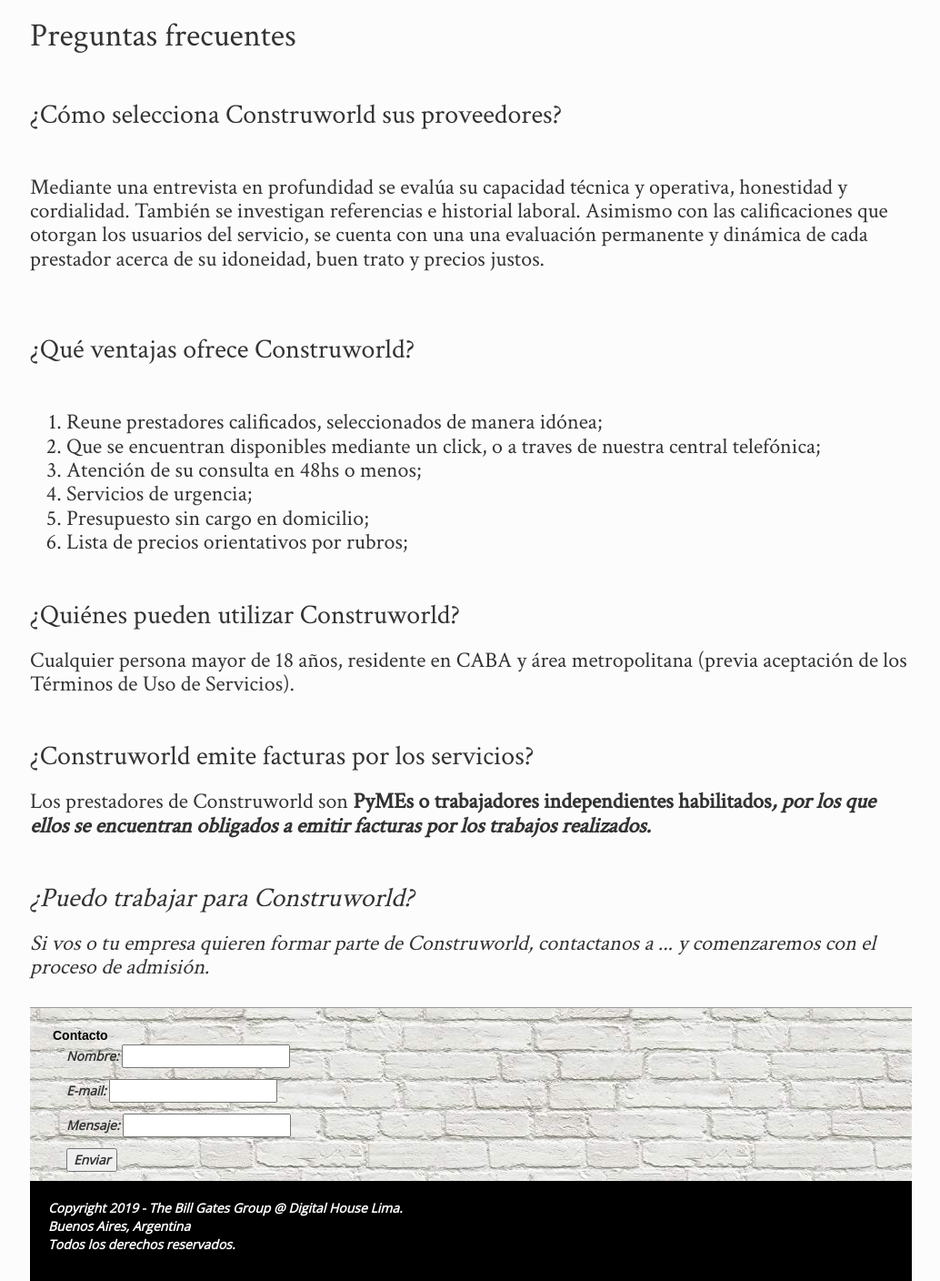
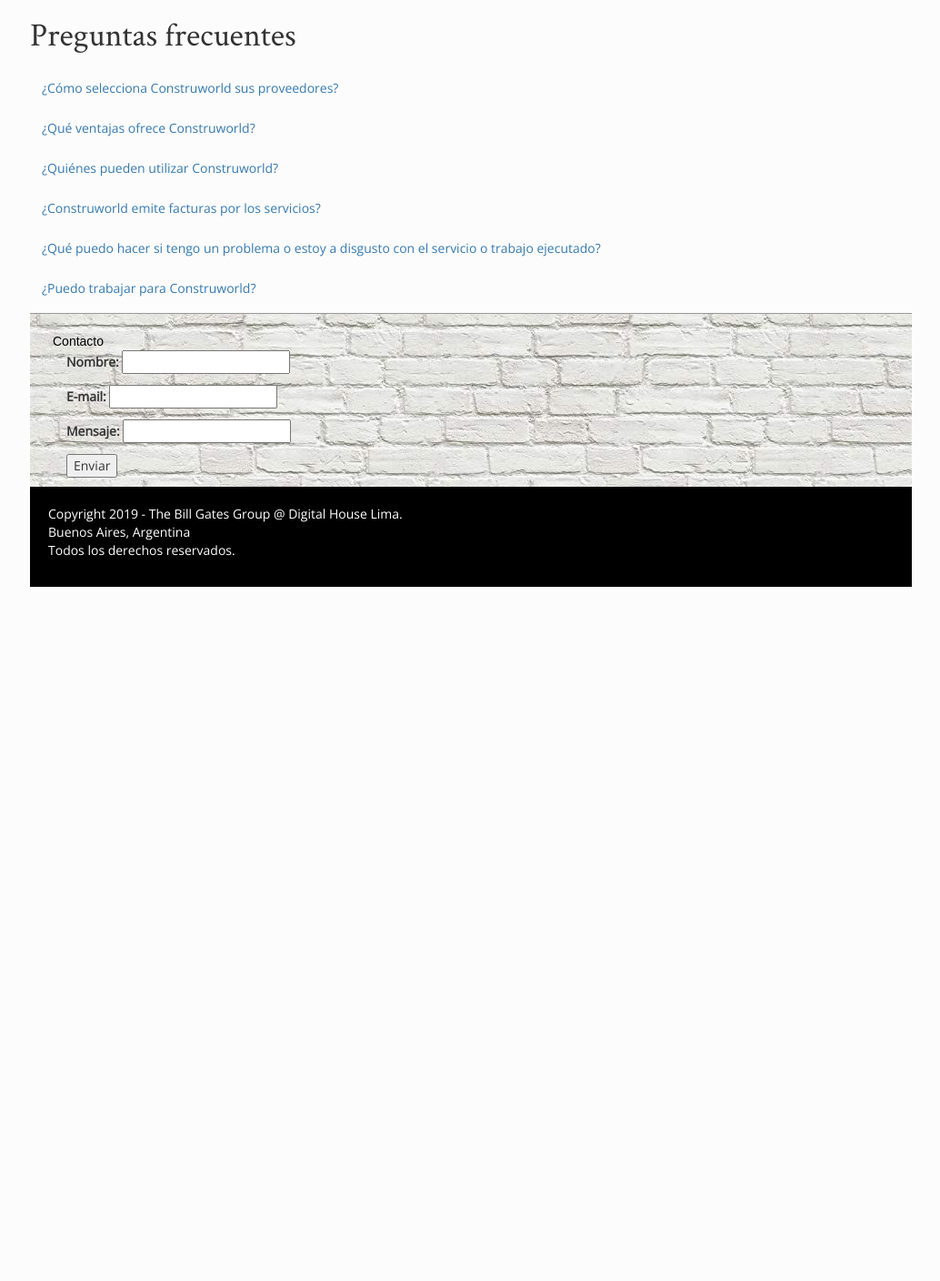
Before and after one commit to MinoLou/integrador, a PHP site: page /preguntas.php in a window 1280 px wide. Shown: the part 140-1548 px from the top of the page at 91% size, without its empty margins (122-1156 px from the left). After the commit the page ends 785 px from the top, so only its background shows below. Run offline with PHP 8.4, Linux system fonts and the light colour scheme.

Commit message:
Oficialicé el nuevo index y el preguntas de Lourdes

```diff
--- a/preguntas.php
+++ b/preguntas.php
@@ -1,13 +1,41 @@
 <?php require('header.php'); ?>
 
 <div> <!-- section hace bolonqui -->
-	  <h1>Preguntas frecuentes</h1></br>
-	  <h2>¿Cómo selecciona Construworld sus proveedores?</h2></br>
-		<h3>Mediante una entrevista en profundidad se evalúa su capacidad técnica y operativa, honestidad y cordialidad. También se investigan referencias e historial laboral.
-    Asimismo con las calificaciones que otorgan los usuarios del servicio, se cuenta con una una evaluación permanente y dinámica de cada prestador acerca de su idoneidad, buen trato y precios justos.</h3><br>
-    <br>
-    <h2>¿Qué ventajas ofrece Construworld?</h2><br>
-    <h3><ol>
+<h1>Preguntas frecuentes</h1>
+</div>
+		<div class="container">
+			<div class="row">
+				<div class="col-12">
+					<div class="accordion" id="accordionPreguntas">
+						<div class="card">
+							<div class="card-header">
+								<h5 class="mb-0">
+									<button class="btn btn-link collapsed" type="button" data-toggle="collapse" data-target="#collapseUno" aria-expanded="false" aria-controls="collapseUno">
+	 									¿Cómo selecciona Construworld sus proveedores?
+									 </button>
+								 </h5>
+								</div>
+
+						<div id="collapseUno" class="collapse" aria-labelledby="headingUno" data-parent="#accordionPreguntas">
+							<div class="card-body">
+								Mediante una entrevista en profundidad se evalúa su capacidad técnica y operativa, honestidad y cordialidad. También se investigan referencias e historial laboral.
+						    Asimismo con las calificaciones que otorgan los usuarios del servicio, se cuenta con una una evaluación permanente y dinámica de cada prestador acerca de su idoneidad, buen trato y precios justos.
+							</div>
+						</div>
+					</div>
+
+					<div class="card">
+						<div class="card-header">
+							<h5 class="mb-0">
+							<button class="btn btn-link collapsed" type="button" data-toggle="collapse" data-target="#collapseDos" aria-expanded="false" aria-controls="collapseDos">
+					    ¿Qué ventajas ofrece Construworld?
+							</button>
+						</h5>
+					</div>
+
+					<div id="collapseDos" class="collapse" aria-labelledby="headingDos" data-parent="#accordionPreguntas">
+						<div class="card-body">
+					    <ol>
 					      <li>Reune prestadores calificados, seleccionados de manera idónea;</li>
 					      <li>Que se encuentran disponibles mediante un click, o a traves de nuestra central telefónica;</li>
 					      <li>Atención de su consulta en 48hs o menos;</li>
@@ -15,17 +43,76 @@
 					      <li>Presupuesto sin cargo en domicilio;</li>
 					      <li>Lista de precios orientativos por rubros;</li>
     					</ol>
-    </h3>
-    <br>
-    <h2>¿Quiénes pueden utilizar Construworld?</h2>
-    <h3>Cualquier persona mayor de 18 años, residente en CABA y área metropolitana (previa aceptación de los Términos de Uso de Servicios).</h3>
-    <br>
-    <h2>¿Construworld emite facturas por los servicios?</h2>
-    <h3> Los prestadores de Construworld son <strong>PyMEs o trabajadores independientes habilitados<em>, por los que ellos se encuentran obligados a emitir facturas por los trabajos realizados.</h3>
-    <br>
-    <h2>¿Puedo trabajar para Construworld?</h2>
-    <h3>Si vos o tu empresa quieren formar parte de Construworld, contactanos a ... y comenzaremos con el proceso de admisión.</h3>
-    <br>
+						</div>
+					</div>
+				</div>
+
+					<div class="card">
+						<div class="card-header">
+							<h5 class="mb-0">
+								<button class="btn btn-link collapsed" type="button" data-toggle="collapse" data-target="#collapseTres" aria-expanded="false" aria-controls="collapseTres">
+	    					¿Quiénes pueden utilizar Construworld?
+							</button>
+						</h5>
+					</div>
+
+					<div id="collapseTres" class="collapse" aria-labelledby="headingTres" data-parent="#accordionPreguntas">
+						<div class="card-body">
+	    			Cualquier persona mayor de 18 años, residente en CABA y área metropolitana (previa aceptación de los Términos de Uso de Servicios).
+					</div>
+				</div>
+			</div>
+
+				<div class="card">
+					<div class="card-header">
+						<h5 class="mb-0">
+							<button class="btn btn-link collapsed" type="button" data-toggle="collapse" data-target="#collapseCuatro" aria-expanded="false" aria-controls="collapseCuatro">
+					    ¿Construworld emite facturas por los servicios?
+							</button>
+						</h5>
+					</div>
+
+				<div id="collapseCuatro" class="collapse" aria-labelledby="headingCuatro" data-parent="#accordionPreguntas">
+					<div class="card-body">
+				    Los prestadores de Construworld son PyMEs o trabajadores independientes habilitados, por los que ellos se encuentran obligados a emitir facturas por los trabajos realizados.
+					</div>
+				</div>
+			</div>
+
+			<div class="card">
+				<div class="card-header">
+					<h5 class="mb-0">
+						<button class="btn btn-link collapsed" type="button" data-toggle="collapse" data-target="#collapseCinco" aria-expanded="false" aria-controls="collapseCinco">
+						¿Qué puedo hacer si tengo un problema o estoy a disgusto con el servicio o trabajo ejecutado?
+					</button>
+				</h5>
+			</div>
+
+				<div id="collapseCinco" class="collapse" aria-labelledby="headingCinco" data-parent="#accordionPreguntas">
+					<div class="card-body">
+					Si el trabajo difiere al presupuestado y acordado por ambas partes, quedó incompleto, no llegó a realizarse u otros, nuestro Departamento Legales se encuentra a disposición para brindar asesoramiento a nuestros usuarios.
+					</div>
+				</div>
+			</div>
+
+				<div class="card">
+					<div class="card-header">
+						<h5 class="mb-0">
+							<button class="btn btn-link collapsed" type="button" data-toggle="collapse" data-target="#collapseSeis" aria-expanded="false" aria-controls="collapseSeis">
+		    			¿Puedo trabajar para Construworld?
+						</button>
+					</h5>
+				</div>
+
+				<div id="collapseSeis" class="collapse" aria-labelledby="headingSeis" data-parent="#accordionPreguntas">
+					<div class="card-body">
+					Si vos o tu empresa quieren formar parte de Construworld, contactanos a ... y comenzaremos con el proceso de admisión.
+					</div>
+				</div>
+			</div>
+		</div>
+	</div>
+</div>
 </div>
 
 <?php require('footer.php'); ?>
```
Also changed, not shown: index.php (+81 -15 lines), index_old.php (added, +30 -0 lines), preguntas_old.php (added, +31 -0 lines). Lines whose indentation alone changed are shown as unchanged.
